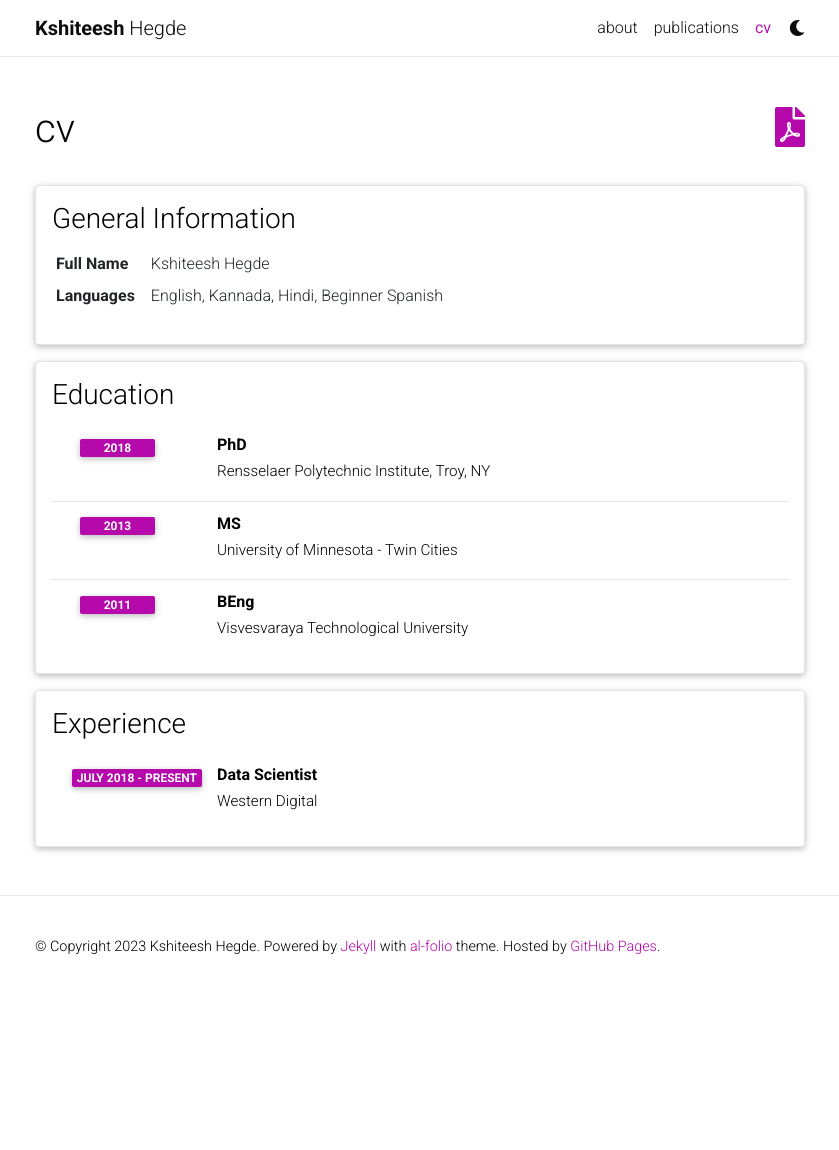
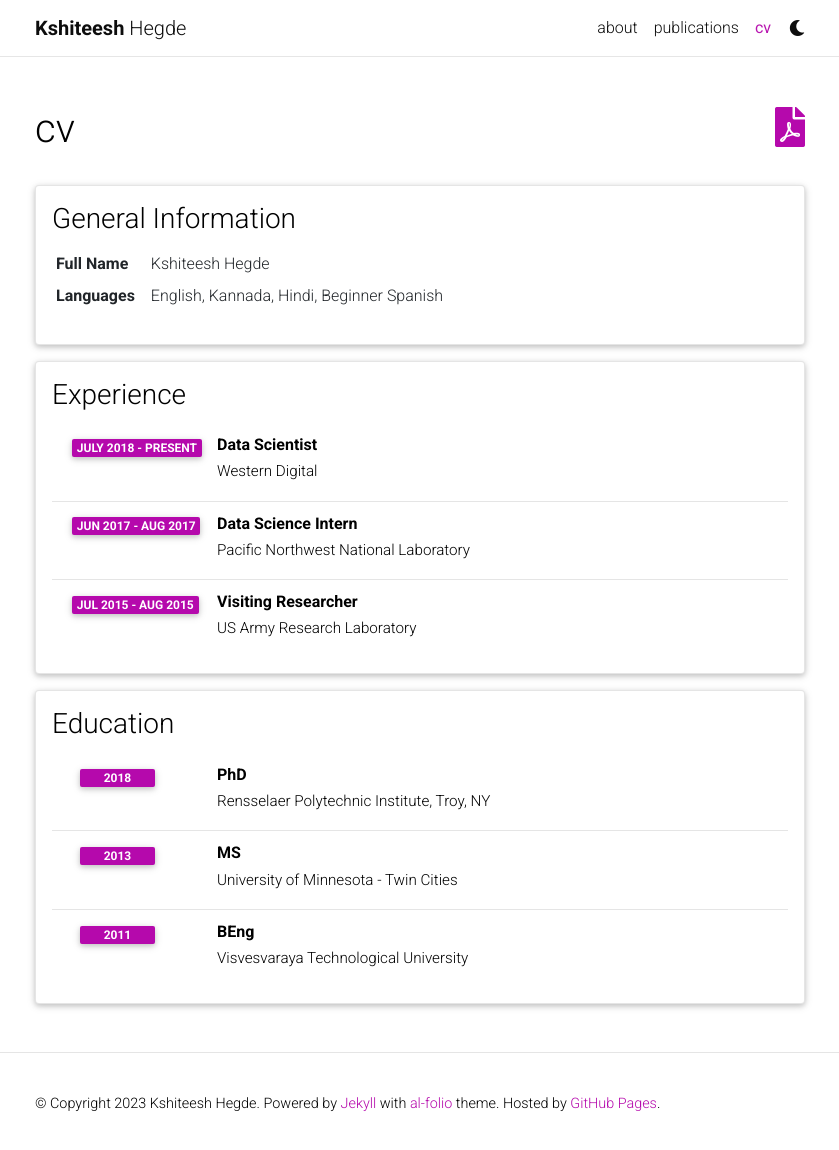
Before and after one commit to kshiteesh/kshiteesh.github.io, a Jekyll site: the page built from _pages/cv.md, in a window 1280 px wide and 1155 px high. Shown: the top 1150 px of the window, without its empty margins (220-1059 px from the left). Built offline with Jekyll 4.4.1, drawn with Linux system fonts in a browser that asks for light colours; full-size pictures stand in for the smaller copies a plugin makes; comment, search, counter and statistics services are not loaded; a style sheet for code colours, icons or effects is not loaded.

```diff
--- a/_data/cv.yml
+++ b/_data/cv.yml
@@ -7,6 +7,30 @@
 #      value: 28th February
     - name: Languages
       value: English, Kannada, Hindi, Beginner Spanish
+
+- title: Experience
+  type: time_table
+  contents:
+    - title: Data Scientist
+      institution: Western Digital
+      year: July 2018 - Present
+#      description:
+#        - Description 1.
+#        - Description 2.
+#        - title: Description 3.
+#          contents:
+#            - Sub-description 1.
+#            - Sub-description 2.
+    - title: Data Science Intern
+      institution: Pacific Northwest National Laboratory
+      year: Jun 2017 - Aug 2017
+#      description:
+#        - Description 1.
+#        - Description 2.
+#
+    - title: Visiting Researcher
+      institution: US Army Research Laboratory
+      year: Jul 2015 - Aug 2015
 
 - title: Education
   type: time_table
@@ -33,30 +57,6 @@
 #      description:
 #        - Description 1.
 #        - Description 2.
-#
-- title: Experience
-  type: time_table
-  contents:
-    - title: Data Scientist
-      institution: Western Digital
-      year: July 2018 - Present
-#      description:
-#        - Description 1.
-#        - Description 2.
-#        - title: Description 3.
-#          contents:
-#            - Sub-description 1.
-#            - Sub-description 2.
-#    - title: Visiting Professor
-#      institution: California Institute of Technology, Pasadena, California, US
-#      year: 1933
-#      description:
-#        - Description 1.
-#        - Description 2.
-#
-#    - title: Director
-#      institution: Kaiser Wilhelm Institute for Physics, Berlin, Germany.
-#      year: 1917-1933
 #
 #    - title: Professor of Theoretical Physics
 #      institution: Karl-Ferdinand University, Prague, Czechoslovakia
```
Also changed, not shown: _pages/about.md (+1 -1 lines).
